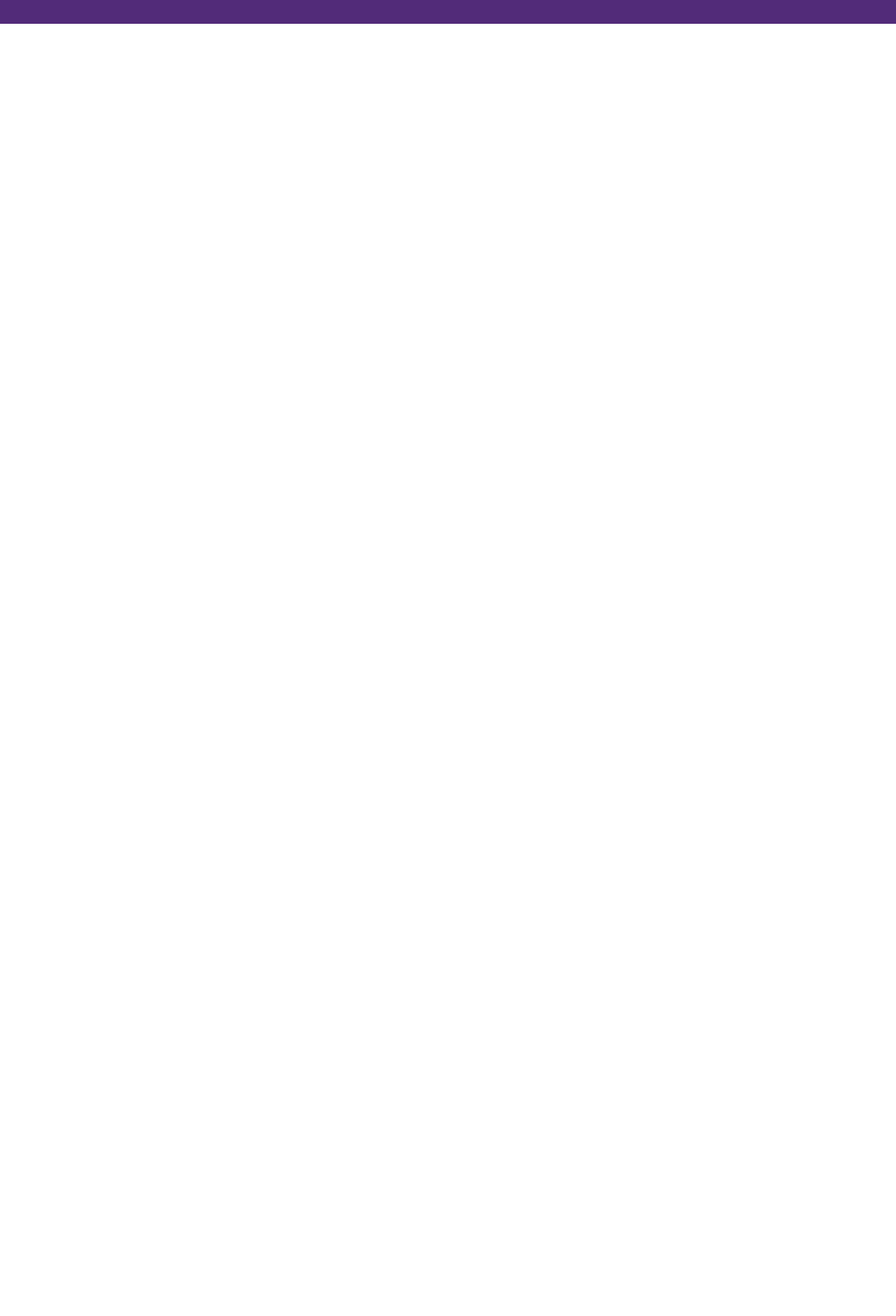
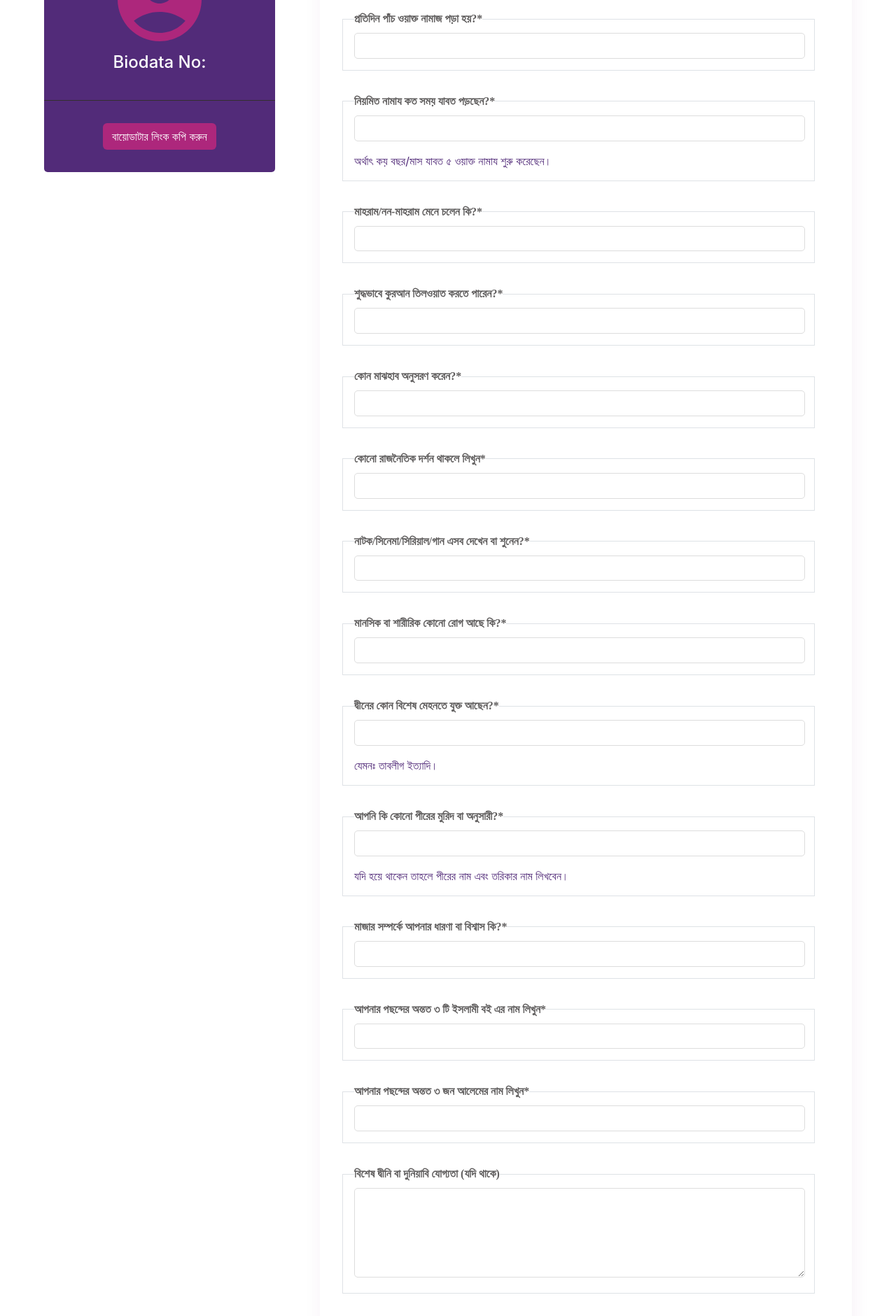
Before and after one commit to SumanIslam/DoorToNikah, a React (Create React App) app: page /biodata/registration/step6 in a window 1280 px wide. Shown: the part 280-2161 px from the top of the page at 70% size. Before the commit the page ends 800 px from the top, so only its background shows below. Built offline with nearby package versions, Linux system fonts and the light colour scheme; a web font is replaced by a local one.

Commit message:
step6 page is completed

```diff
--- /dev/null
+++ b/src/component/registration/step6/step6-form-container.component.jsx
@@ -0,0 +1,159 @@
+// component
+import FormContainerButtonNav from '../common-component/form-container-button-nav/form-container-button-nav.component';
+import FormContainerNav from '../common-component/form-container-nav/form-container-nav.component';
+import NextButton from '../common-component/next-button/next-button.component';
+import SaveChangesButton from '../common-component/save-changes-button/save-changes-button.component';
+
+// data
+// import { numberOfSisters, numberOfBrothers } from './data';
+
+const Step6FormContainer = () => {
+	return (
+		<div className='step-container'>
+			<FormContainerNav />
+			<div className='mlr-2'>
+				<FormContainerButtonNav current={6} />
+				<div className='form-container'>
+					{/* for prayers */}
+					<fieldset className='border pl-1 custom-input-container mt-1'>
+						<legend className='float-none w-auto'>
+							প্রতিদিন পাঁচ ওয়াক্ত নামাজ পড়া হয়?*
+						</legend>
+						<input type='text' className='full-width' />
+					</fieldset>
+
+					{/* for prayers */}
+					<fieldset className='border pl-1 custom-input-container mt-1'>
+						<legend className='float-none w-auto'>
+							নিয়মিত নামায কত সময় যাবত পড়ছেন?*
+						</legend>
+						<input type='text' className='full-width' />
+						<p className='guide-text'>
+							অর্থাৎ কয় বছর/মাস যাবত ৫ ওয়াক্ত নামায শুরু করেছেন।
+						</p>
+					</fieldset>
+
+					{/* for mahram - nonmahram */}
+					<fieldset className='border pl-1 custom-input-container mt-1'>
+						<legend className='float-none w-auto'>
+							মাহরাম/নন-মাহরাম মেনে চলেন কি?*
+						</legend>
+						<input type='text' className='full-width' />
+					</fieldset>
+
+					{/* for Quran recitation */}
+					<fieldset className='border pl-1 custom-input-container mt-1'>
+						<legend className='float-none w-auto'>
+							শুদ্ধভাবে কুরআন তিলওয়াত করতে পারেন?*
+						</legend>
+						<input type='text' className='full-width' />
+					</fieldset>
+
+					{/* for majhhab */}
+					<fieldset className='border pl-1 custom-input-container mt-1'>
+						<legend className='float-none w-auto'>
+							কোন মাঝহাব অনুসরণ করেন?*
+						</legend>
+						<input type='text' className='full-width' />
+					</fieldset>
+
+					{/* for political views */}
+					<fieldset className='border pl-1 custom-input-container mt-1'>
+						<legend className='float-none w-auto'>
+							কোনো রাজনৈতিক দর্শন থাকলে লিখুন*
+						</legend>
+						<input type='text' className='full-width' />
+					</fieldset>
+
+					{/* for natok / serial */}
+					<fieldset className='border pl-1 custom-input-container mt-1'>
+						<legend className='float-none w-auto'>
+							নাটক/সিনেমা/সিরিয়াল/গান এসব দেখেন বা শুনেন?*
+						</legend>
+						<input type='text' className='full-width' />
+					</fieldset>
+
+					{/* for physical and mental problem */}
+					<fieldset className='border pl-1 custom-input-container mt-1'>
+						<legend className='float-none w-auto'>
+							মানসিক বা শারীরিক কোনো রোগ আছে কি?*
+						</legend>
+						<input type='text' className='full-width' />
+					</fieldset>
+
+					{/* for diner mehnot */}
+					<fieldset className='border pl-1 custom-input-container mt-1'>
+						<legend className='float-none w-auto'>
+							দ্বীনের কোন বিশেষ মেহনতে যুক্ত আছেন?*
+						</legend>
+						<input type='text' className='full-width' />
+						<p className='guide-text'>যেমনঃ তাবলীগ ইত্যাদি।</p>
+					</fieldset>
+
+					{/* for pirer murid */}
+					<fieldset className='border pl-1 custom-input-container mt-1'>
+						<legend className='float-none w-auto'>
+							আপনি কি কোনো পীরের মুরিদ বা অনুসারী?*
+						</legend>
+						<input type='text' className='full-width' />
+						<p className='guide-text'>
+							যদি হয়ে থাকেন তাহলে পীরের নাম এবং তরিকার নাম লিখবেন।{' '}
+						</p>
+					</fieldset>
+
+					{/* for mazar */}
+					<fieldset className='border pl-1 custom-input-container mt-1'>
+						<legend className='float-none w-auto'>
+							মাজার সম্পর্কে আপনার ধারণা বা বিশ্বাস কি?*
+						</legend>
+						<input type='text' className='full-width' />
+					</fieldset>
+
+					{/* for islami books */}
+					<fieldset className='border pl-1 custom-input-container mt-1'>
+						<legend className='float-none w-auto'>
+							আপনার পছন্দের অন্তত ৩ টি ইসলামী বই এর নাম লিখুন*
+						</legend>
+						<input type='text' className='full-width' />
+					</fieldset>
+
+					{/* for islami scholar */}
+					<fieldset className='border pl-1 custom-input-container mt-1'>
+						<legend className='float-none w-auto'>
+							আপনার পছন্দের অন্তত ৩ জন আলেমের নাম লিখুন*
+						</legend>
+						<input type='text' className='full-width' />
+					</fieldset>
+
+					{/* for Skills in Deen */}
+					<fieldset className='border pl-1 custom-input-container mt-1'>
+						<legend className='float-none w-auto'>
+							বিশেষ দ্বীনি বা দুনিয়াবি যোগ্যতা (যদি থাকে)
+						</legend>
+						<textarea rows={5} className='full-width' />
+					</fieldset>
+
+					{/* for about yourself */}
+					<fieldset className='border pl-1 custom-input-container mt-1'>
+						<legend className='float-none w-auto'>
+							নিজের সম্পর্কে কিছু লিখুন
+						</legend>
+						<textarea rows={5} className='full-width' />
+						<p className='guide-text'>
+							নিজের পছন্দ-অপছন্দ, শখ-ইচ্ছা, দ্বীনী-দুনিয়াবী ইত্যাদি বিষয়
+							বিস্তারিত লিখতে হবে। কারণ এই লেখা পড়ে পাঠক আপনার সম্পর্কে সাধারণ
+							ধারণা লাভ করবে।
+						</p>
+					</fieldset>
+				</div>
+				{/* buttons */}
+				<div className='d-flex justify-content-between width'>
+					<SaveChangesButton />
+					<NextButton disabled={true} />
+				</div>
+			</div>
+		</div>
+	);
+};
+
+export default Step6FormContainer;
--- /dev/null
+++ b/src/component/registration/step6/step6.component.jsx
@@ -0,0 +1,19 @@
+import React from 'react';
+
+// component
+import BiodataNoContainer from '../common-component/biodata-no-container/biodata-no-container.component';
+import Step6FormContainer from './step6-form-container.component';
+
+// styles
+import '../common-styles/Form.style.scss';
+
+const Step6 = () => {
+	return (
+		<div className='step'>
+			<BiodataNoContainer />
+			<Step6FormContainer />
+		</div>
+	);
+};
+
+export default Step6;
--- a/src/page/registration/registration-page6.component.jsx
+++ b/src/page/registration/registration-page6.component.jsx
@@ -3,11 +3,13 @@ import React from 'react';
 // component
 import Header from '../../component/header/header.component';
 import Footer from '../../component/footer/footer.component';
+import Step6 from '../../component/registration/step6/step6.component';
 
 const RegistrationPage6 = () => {
 	return (
 		<>
 			<Header />
+      <Step6 />
 			<Footer />
 		</>
 	);
```
